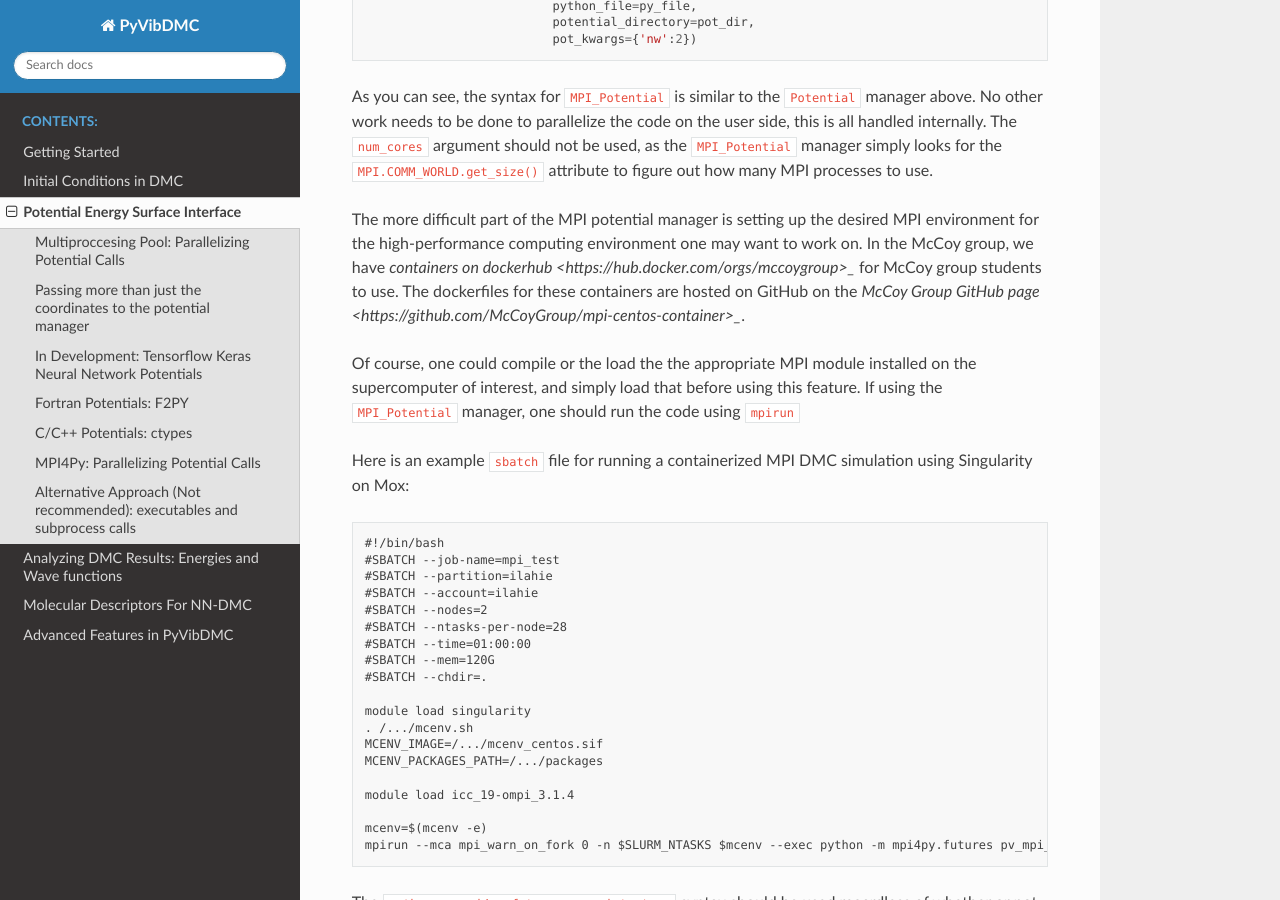
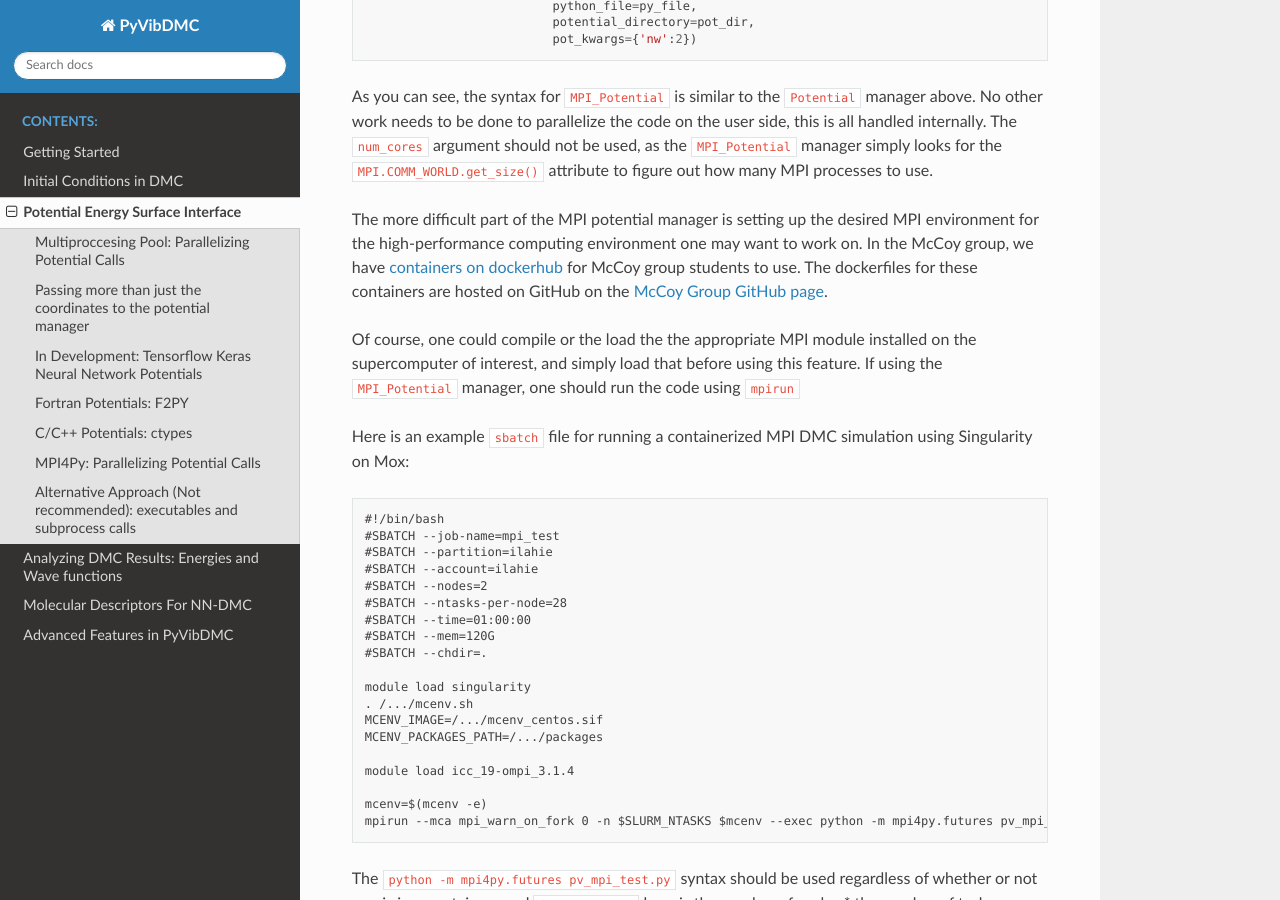
Before and after one commit to rjdirisio/pyvibdmc, a Sphinx documentation site: the page built from docs/potentials.rst, in a window 1280 px wide and 900 px high, scrolled down 5578 px. Built offline with Sphinx 7.4.7 and the Read the Docs theme 2.0.0, drawn with Linux system fonts in a browser that asks for light colours.

```diff
--- a/docs/potentials.rst
+++ b/docs/potentials.rst
@@ -248,9 +248,9 @@
 attribute to figure out how many MPI processes to use.
 
 The more difficult part of the MPI potential manager is setting up the desired MPI environment for the high-performance
-computing environment one may want to work on. In the McCoy group, we have `containers on dockerhub <https://hub.docker.com/orgs/mccoygroup>_`
+computing environment one may want to work on. In the McCoy group, we have `containers on dockerhub <https://hub.docker.com/orgs/mccoygroup>`_
 for McCoy group students to use. The dockerfiles for these containers are hosted on GitHub on the
-`McCoy Group GitHub page <https://github.com/McCoyGroup/mpi-centos-container>_`.
+`McCoy Group GitHub page <https://github.com/McCoyGroup/mpi-centos-container>`_.
 
 Of course, one could compile or the load the the appropriate MPI module installed on the supercomputer of interest,
 and simply load that before using this feature. If using the ``MPI_Potential`` manager, one should run the code
```
Also changed, not shown: 1 other file.
